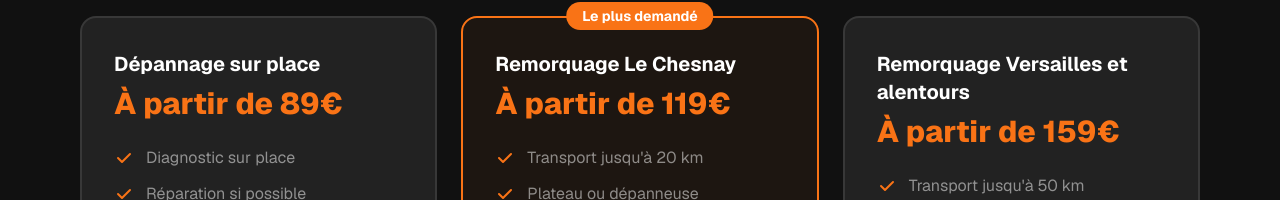
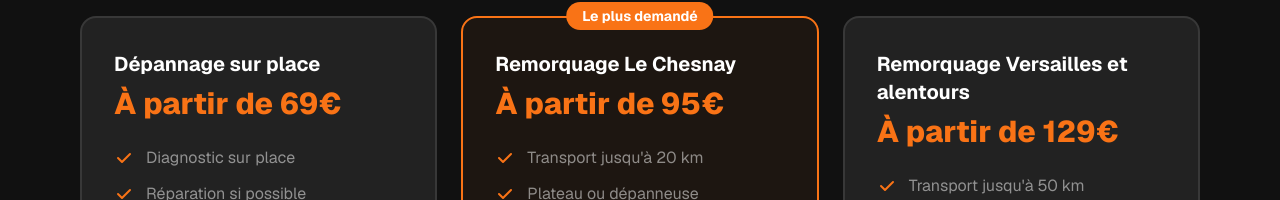
Before and after one commit to hro555/depannage-paris, a Next.js app: page /tarifs in a window 1280 px wide. Shown: the part 366-566 px from the top of the page. Built offline with nearby package versions, Linux system fonts and the light colour scheme.

Commit message:
Réduire les tarifs de ~20%

```diff
--- a/src/app/tarifs/page.tsx
+++ b/src/app/tarifs/page.tsx
@@ -11,7 +11,7 @@
 const TARIFS = [
   {
     name: "Dépannage sur place",
-    price: "À partir de 89€",
+    price: "À partir de 69€",
     features: [
       "Diagnostic sur place",
       "Réparation si possible",
@@ -21,7 +21,7 @@
   },
   {
     name: "Remorquage Le Chesnay",
-    price: "À partir de 119€",
+    price: "À partir de 95€",
     features: [
       "Transport jusqu'à 20 km",
       "Plateau ou dépanneuse",
@@ -32,7 +32,7 @@
   },
   {
     name: "Remorquage Versailles et alentours",
-    price: "À partir de 159€",
+    price: "À partir de 129€",
     features: [
       "Transport jusqu'à 50 km",
       "Banlieue et grande couronne",
```
